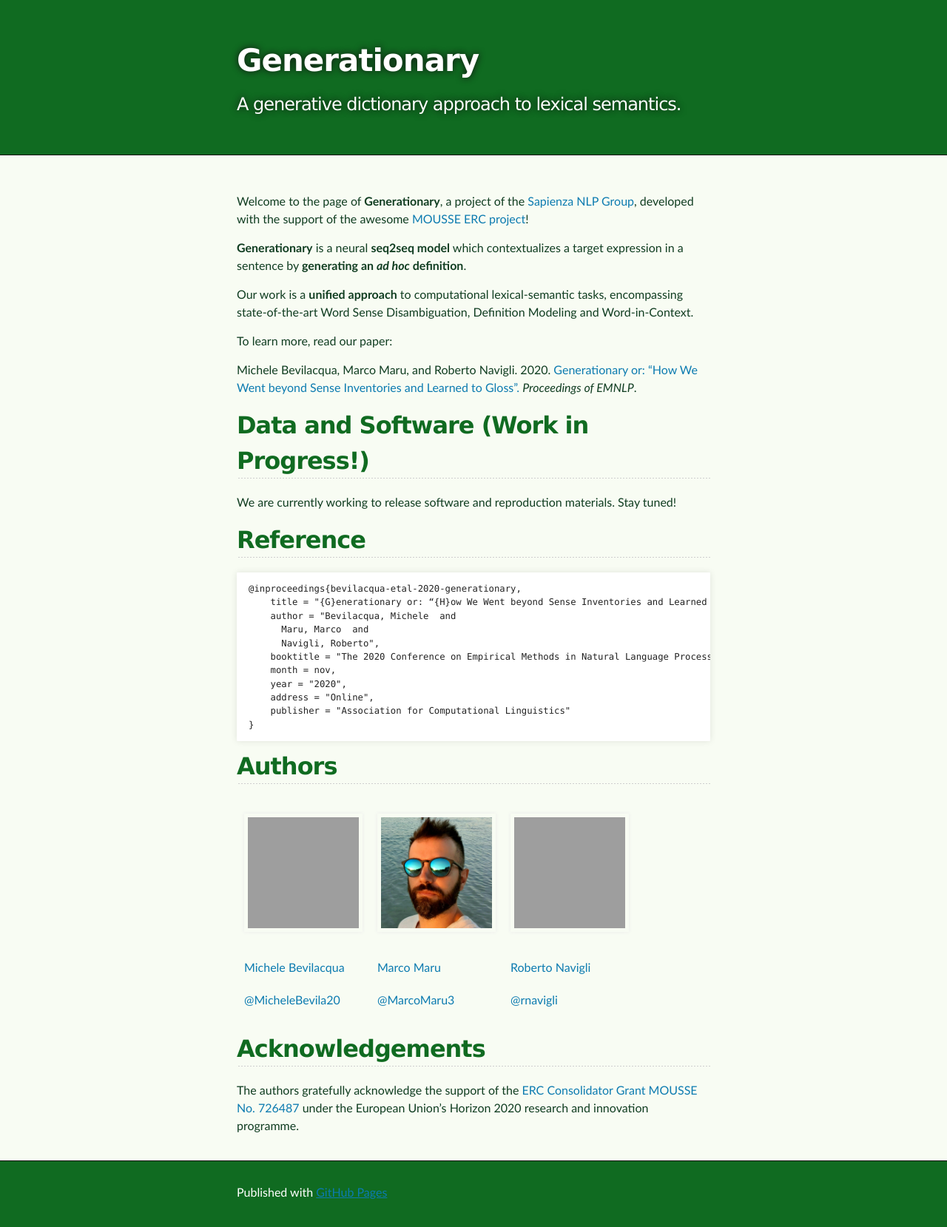
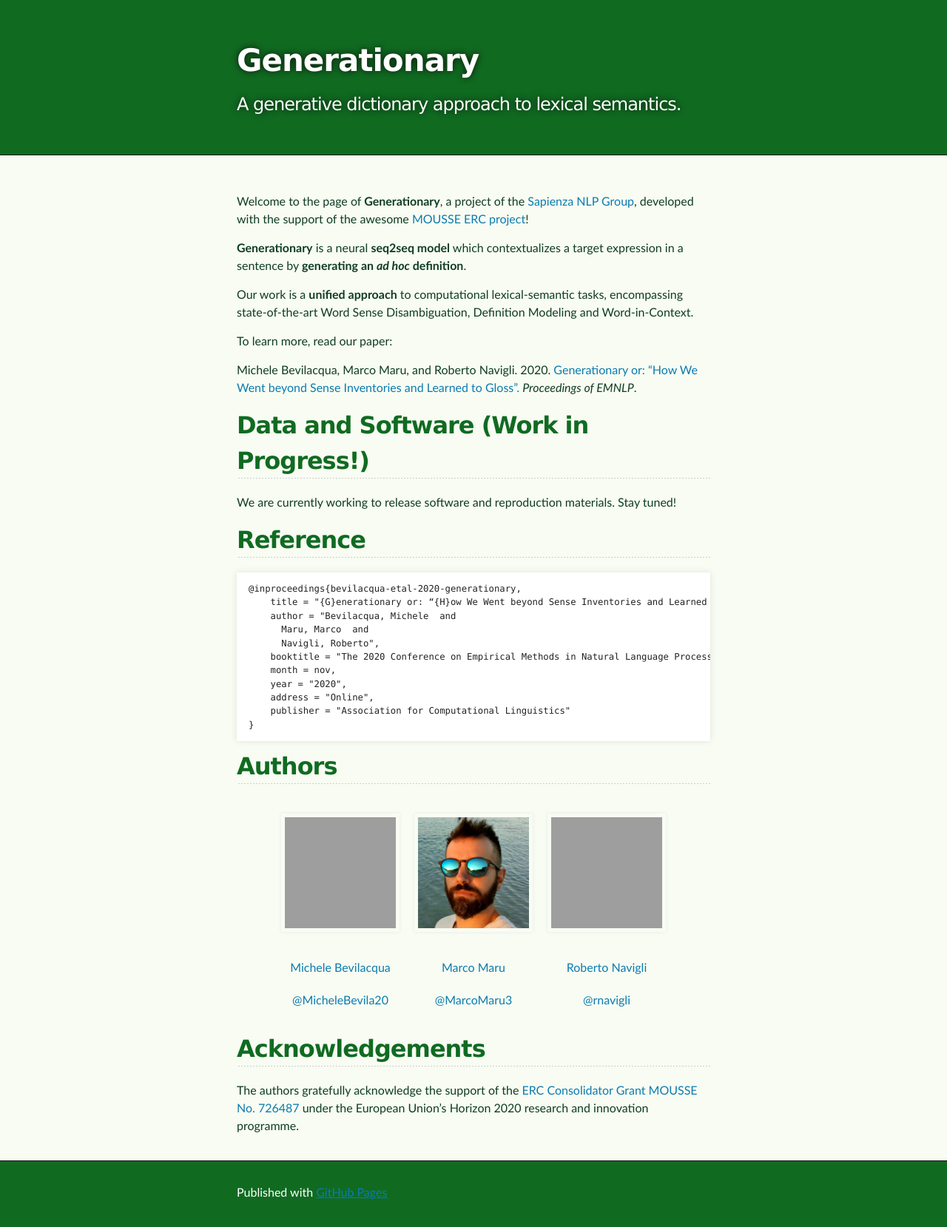
Before and after one commit to mbevila/generationary_web, a Jekyll site: the page built from index.md, in a window 1280 px wide. Shown: the whole page at 74% size. Built offline with Jekyll 4.4.1, drawn with Linux system fonts in a browser that asks for light colours; grey boxes are pictures that could not be loaded.

Commit message:
Update jekyll-theme-slate.scss

```diff
--- a/_sass/jekyll-theme-slate.scss
+++ b/_sass/jekyll-theme-slate.scss
@@ -236,10 +236,11 @@ table {
   text-align: left;
  }
 
-table.center {
+table.author {
   margin-left:auto;
   margin-right:auto;
   text-align: center;
+  overflow-x: scroll;
 }
 
 th {
```
